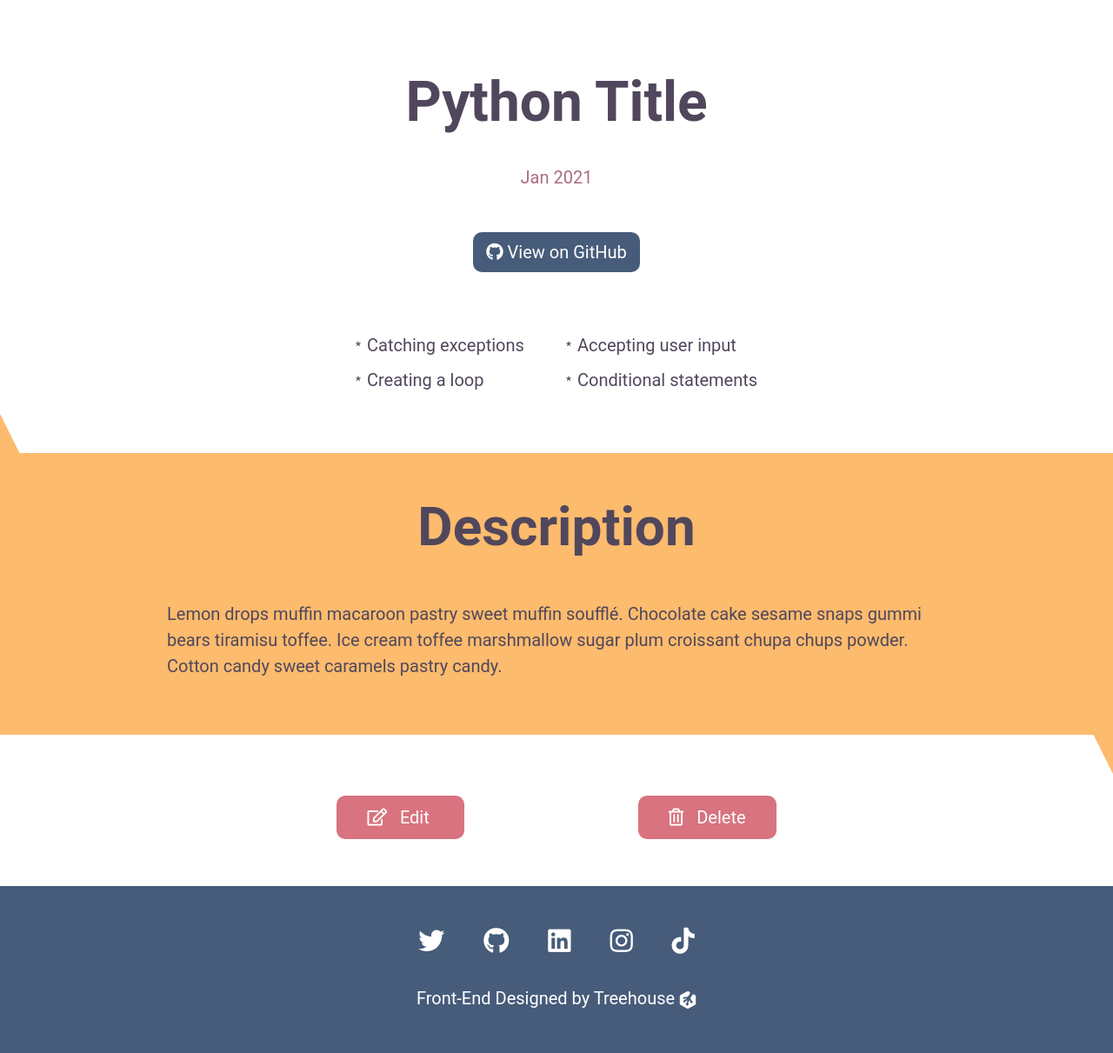
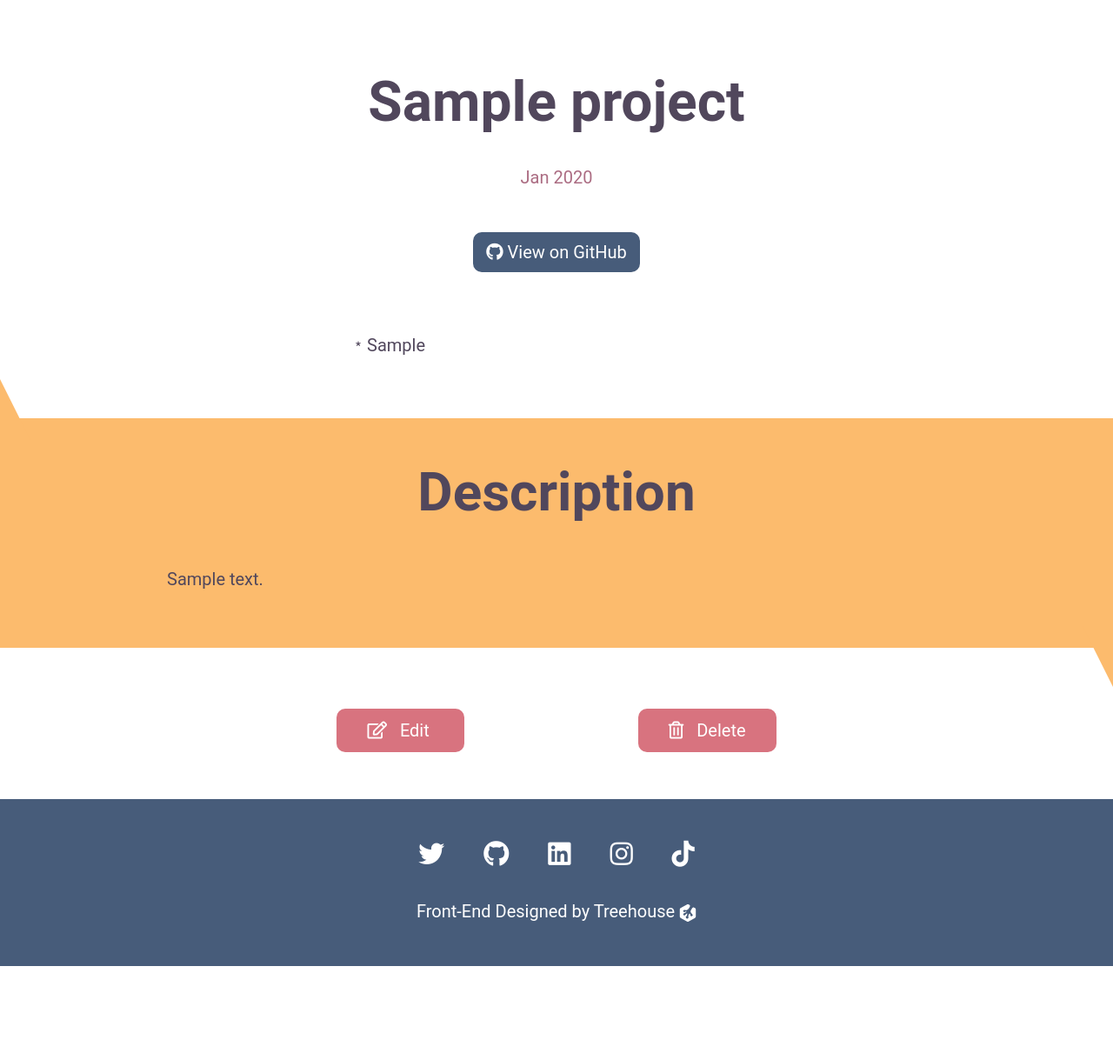
Before and after one commit to reneebrinkman/portfolio-webapp, a Flask app: page /projects/1 in a window 1280 px wide; the page is wider, and only the part inside the window is pictured. Shown: the part 93-1304 px from the top of that part at 87% size. After the commit the page ends 1204 px from the top of that part, so only its background shows below. Run offline with Flask 2, Linux system fonts and the light colour scheme; tables that the repository leaves empty hold one stand-in row (values such as "Sample post").

Commit message:
Replace placeholder information with information from the database

```diff
--- a/templates/detail.html
+++ b/templates/detail.html
@@ -2,18 +2,17 @@
 
 {% block content %}
 <section class="header">
-    <h1>Python Title</h1>
-    <p>Jan 2021</p>
-    <a href="#" class="github-btn">
+    <h1>{{ this_project.title }}</h1>
+    <p>{{ this_project.date.strftime('%b %Y') }}</p>
+    <a href="{{ this_project.repo_link }}" class="github-btn">
         <i class="fab fa-github"></i>
         View on GitHub
     </a>
     <ul class="project-skills">
         <div>
-            <li>Catching exceptions</li>
-            <li>Creating a loop</li>
-            <li>Accepting user input</li>
-            <li>Conditional statements</li>
+          {% for skill in this_project.skills.split(', ') %}
+          <li>{{ skill }}</li>
+          {% endfor %}
         </div>
     </ul>
 </section>
@@ -21,10 +20,7 @@
     <div id="triangle5"></div>
     <h2>Description</h2>
     <p>
-        Lemon drops muffin macaroon pastry sweet muffin soufflé.
-        Chocolate cake sesame snaps gummi bears tiramisu toffee.
-        Ice cream toffee marshmallow sugar plum croissant chupa chups powder.
-        Cotton candy sweet caramels pastry candy.
+        {{ this_project.description }}
     </p>
     <div id="triangle6"></div>
 </section>
```
